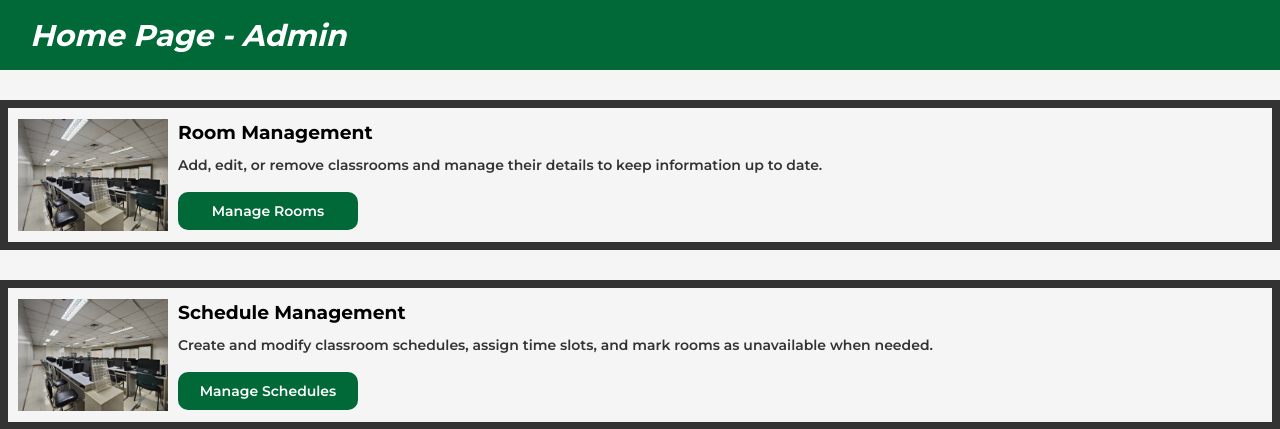
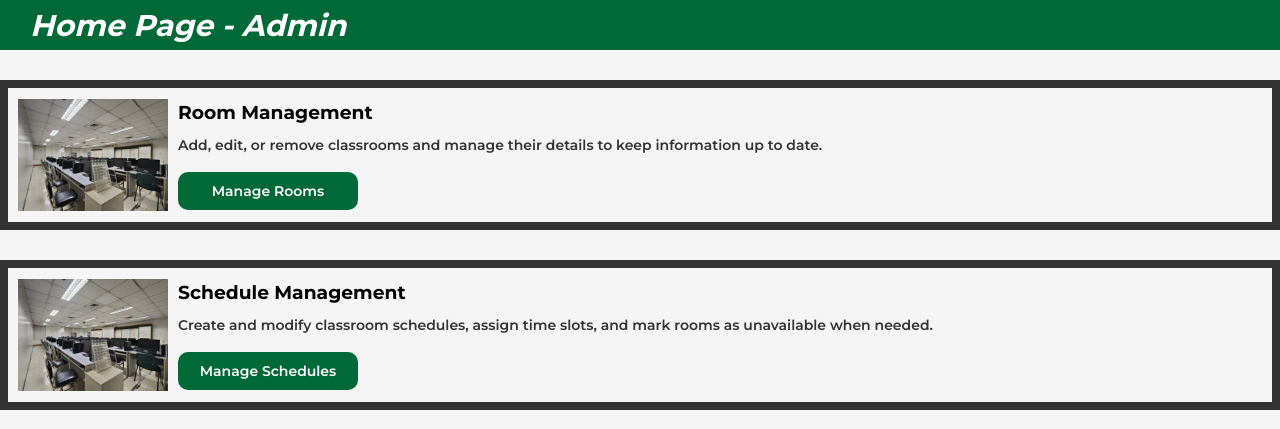
Before and after one commit to ghnikien/ITPROG-TaftLab, a PHP site: page /admin-homepage.php in a window 1280 px wide. Shown: the part 70-499 px from the top of the page. Run offline with PHP 8.4, Linux system fonts and the light colour scheme.

Commit message:
12-05 update

```diff
--- a/Webpages/admin-homepage.css
+++ b/Webpages/admin-homepage.css
@@ -1,6 +1,6 @@
 .admin-subheader {
   background-color: #006937;
-  height: 70px;
+  height: 50px;
   display: flex;
   flex-direction: column;
   align-items: flex-start;
```
